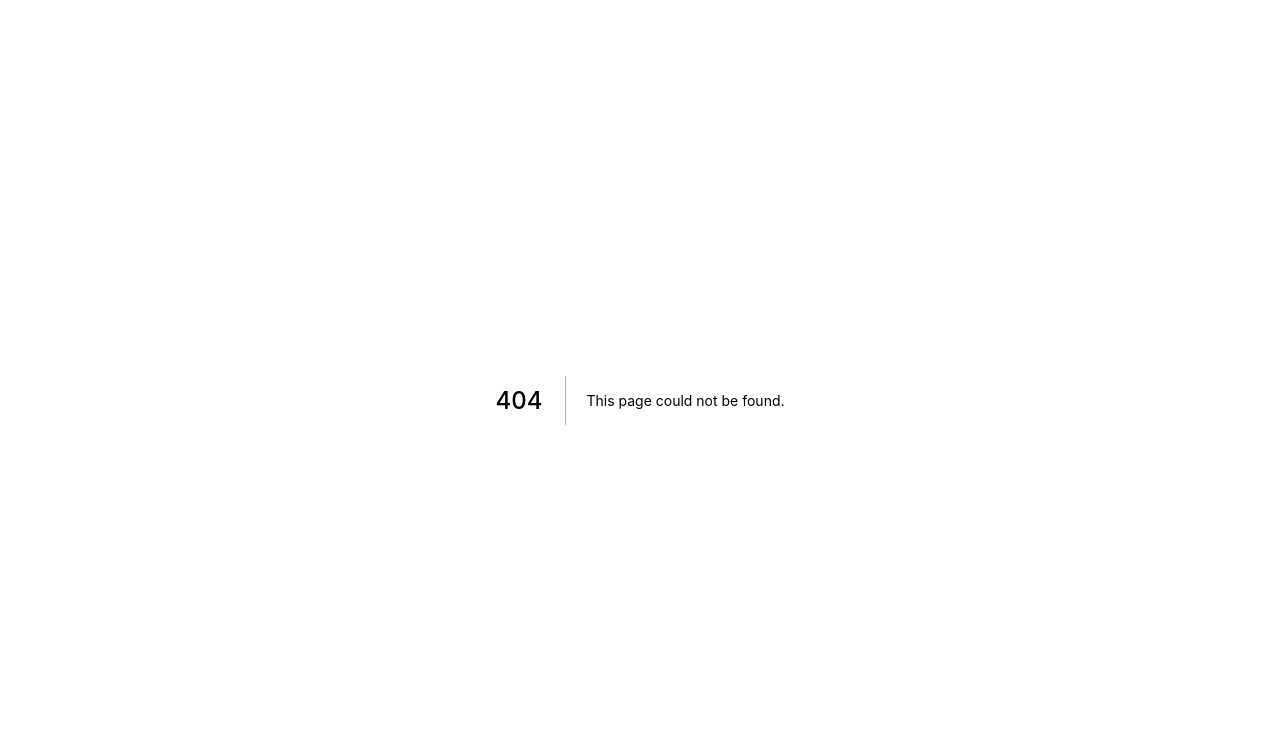
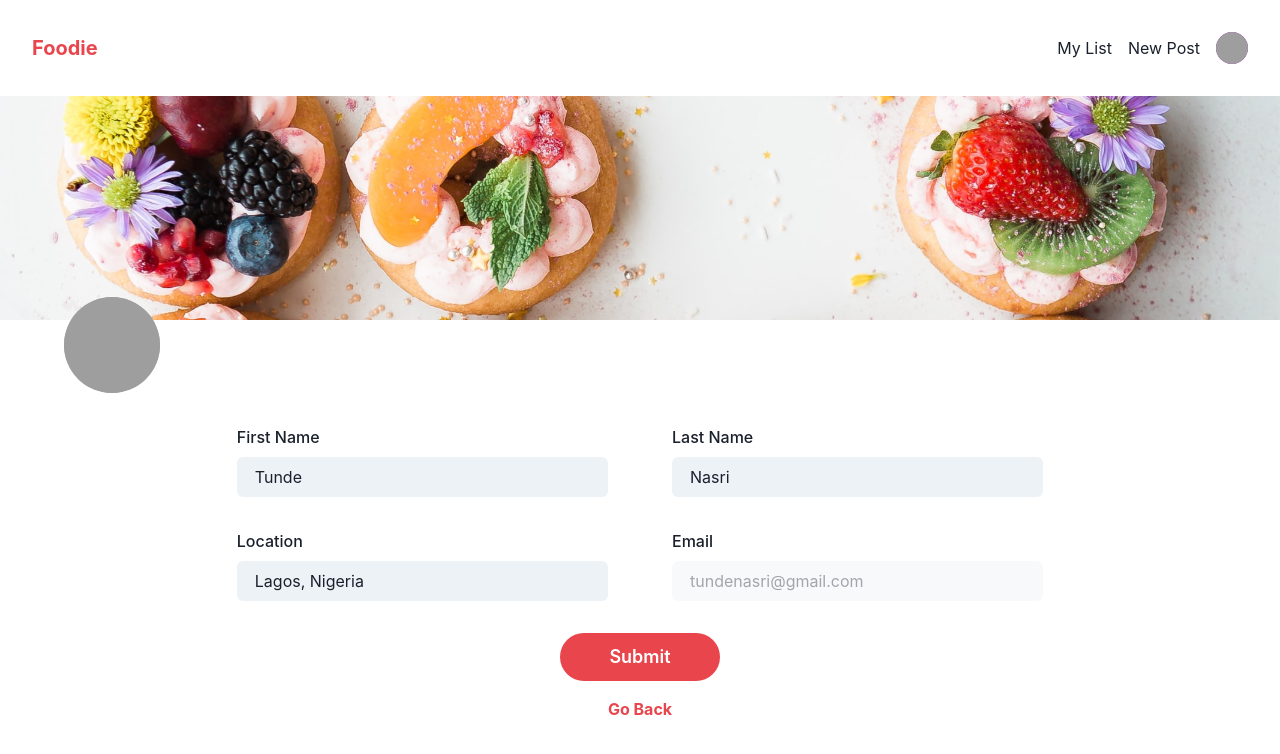
Before and after one commit to food-explorer/foodie-app, a Next.js app: page /profile/edit in a window 1280 px wide. Before the commit this address had no page. Shown: the top 754 px of the page. Built offline with nearby package versions, Linux system fonts and the light colour scheme; grey boxes are pictures that could not be loaded.

Commit message:
create edit pofile page

```diff
--- /dev/null
+++ b/pages/profile/edit.tsx
@@ -0,0 +1,106 @@
+import { Avatar } from "@chakra-ui/avatar";
+import { Button } from "@chakra-ui/button";
+import { FormControl, FormLabel } from "@chakra-ui/form-control";
+import { Image } from "@chakra-ui/image";
+import { Input } from "@chakra-ui/input";
+import {
+  Box,
+  Flex,
+  HStack,
+  Link,
+  Stack,
+  Text,
+  VStack,
+} from "@chakra-ui/layout";
+import Header from "../../components/Header";
+
+const EditProfile: React.FC = () => {
+  return (
+    <>
+      <Header />
+      <Box>
+        <Image
+          src="/header-image.svg"
+          alt="Header Image"
+          w="100%"
+          h="56"
+          objectFit="cover"
+        />
+        <Box width="90%" margin="2rem auto">
+          <Box position="relative" top="-55px" marginBottom="-55px">
+            <Flex
+              alignItems="center"
+              flexWrap="wrap"
+              width="64"
+              justifyContent="space-between"
+            >
+              <Avatar size="xl" src="https://i.imgur.com/Gh4Zd8w.jpg" />
+            </Flex>
+          </Box>
+
+          <Box d="flex" flexDir="column" alignItems="center" mt="8">
+            <VStack
+              spacing={{ base: 4, sm: 8 }}
+              w={{ base: "100%", md: "90%", lg: "70%" }}
+            >
+              <Stack
+                direction={{ base: "column", sm: "row" }}
+                spacing={{ base: 4, md: 16 }}
+                w="100%"
+              >
+                <FormControl id="firstName">
+                  <FormLabel>First Name</FormLabel>
+                  <Input type="text" size="md" variant="filled" value="Tunde" />
+                </FormControl>
+                <FormControl id="lastName">
+                  <FormLabel>Last Name</FormLabel>
+                  <Input type="text" size="md" variant="filled" value="Nasri" />
+                </FormControl>
+              </Stack>
+              <Stack
+                direction={{ base: "column", sm: "row" }}
+                spacing={{ base: 4, md: 16 }}
+                w="100%"
+              >
+                <FormControl id="location">
+                  <FormLabel>Location</FormLabel>
+                  <Input
+                    type="text"
+                    size="md"
+                    variant="filled"
+                    value="Lagos, Nigeria"
+                  />
+                </FormControl>
+                <FormControl id="email">
+                  <FormLabel>Email</FormLabel>
+                  <Input
+                    type="email"
+                    size="md"
+                    variant="filled"
+                    value="tundenasri@gmail.com"
+                    isDisabled={true}
+                  />
+                </FormControl>
+              </Stack>
+            </VStack>
+            <Button
+              mt={8}
+              isLoading={false}
+              w="40"
+              borderRadius="3xl"
+              type="submit"
+              size="lg"
+            >
+              Submit
+            </Button>
+            <Link href="/profile" color="brand.400" fontWeight="bold" mt="4">
+              Go Back
+            </Link>
+          </Box>
+        </Box>
+      </Box>
+    </>
+  );
+};
+
+export default EditProfile;
```
